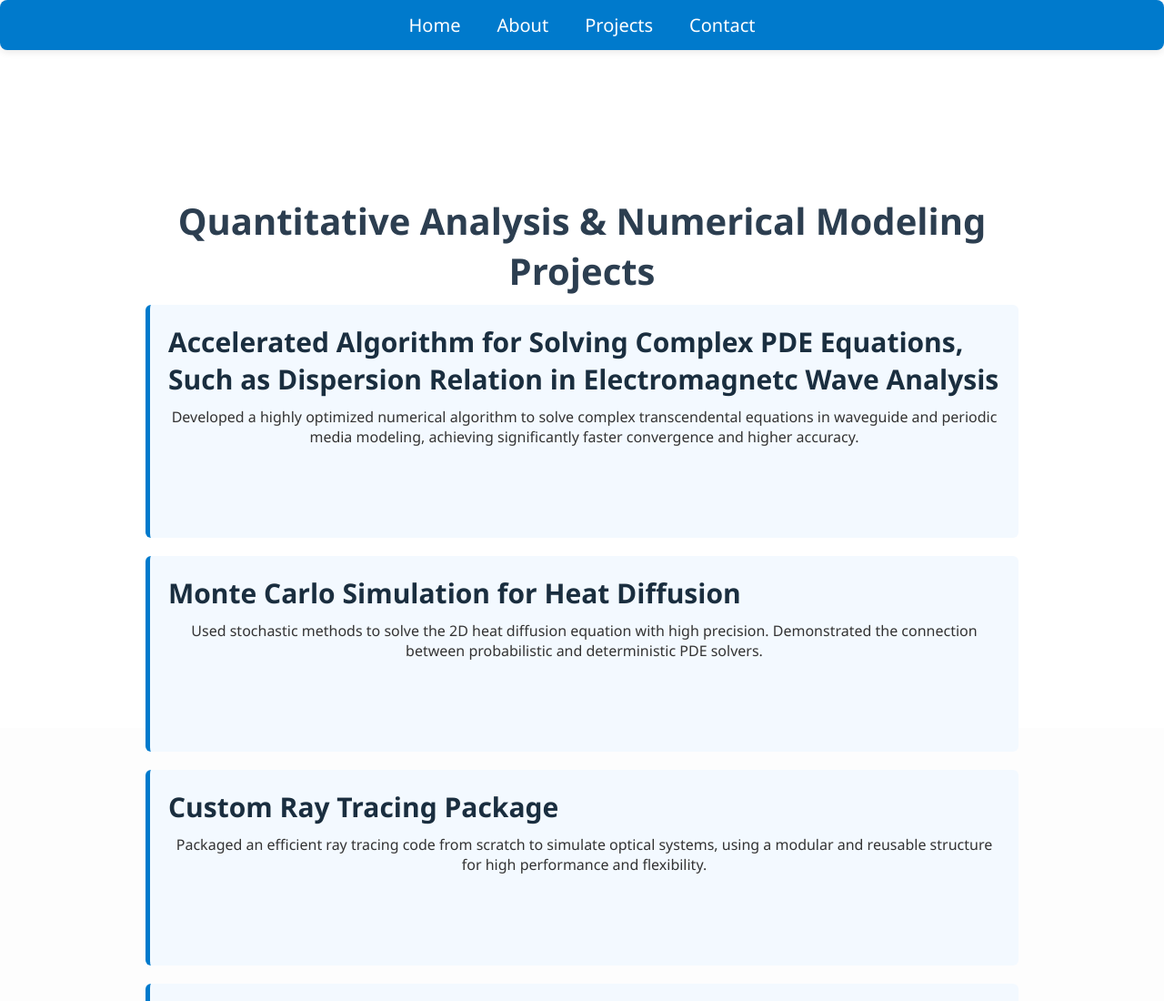
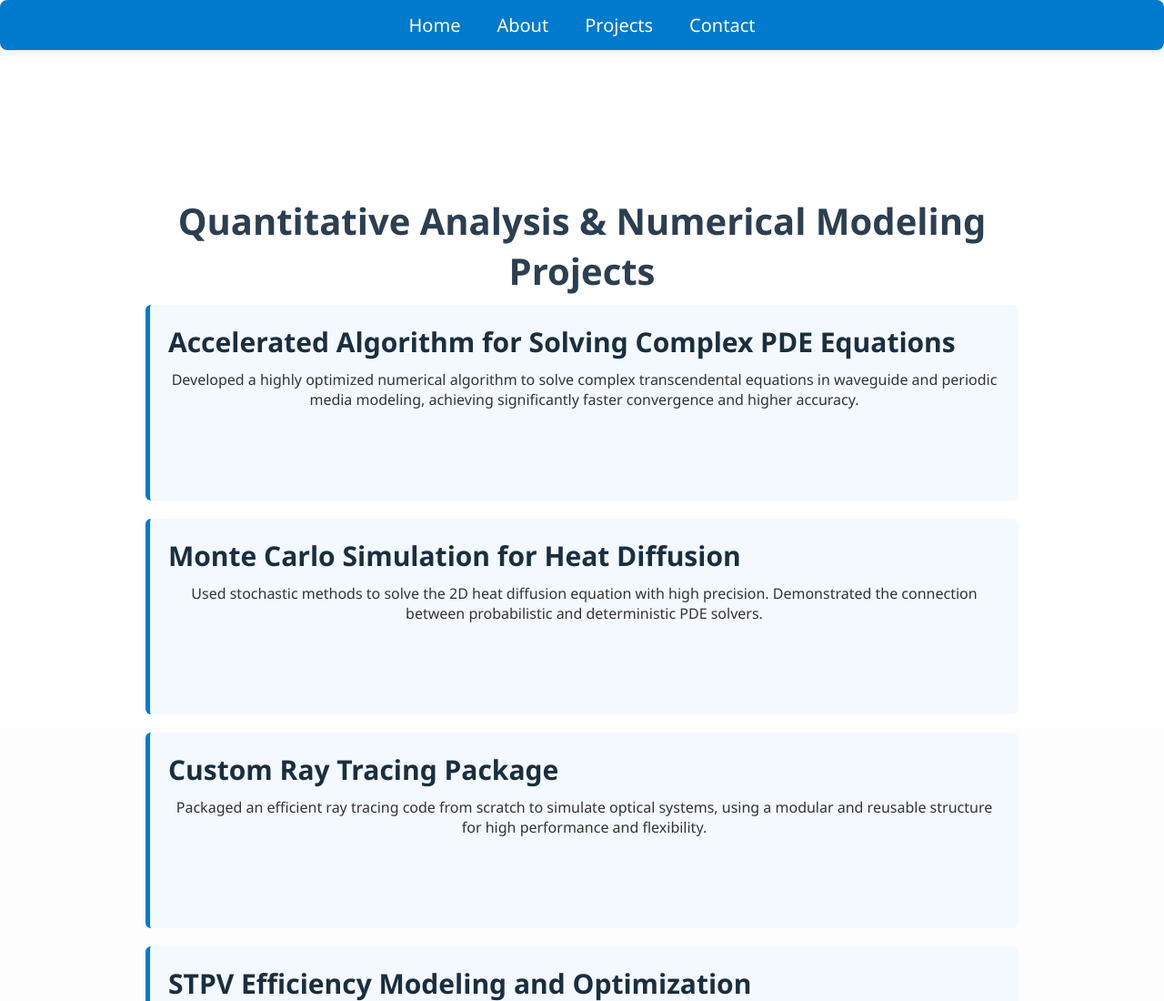
Before and after one commit to sina-jafari/qa, a plain HTML site: page index.html in a window 1280 px wide. Shown: the top 1100 px of the page at 91% size. Drawn offline with Linux system fonts and the light colour scheme.

Commit message:
Update index.html

```diff
--- a/index.html
+++ b/index.html
@@ -170,7 +170,7 @@
     <h1>Quantitative Analysis & Numerical Modeling Projects</h1>
 
     <div class="project">
-      <h2>Accelerated Algorithm for Solving Complex PDE Equations, Such as Dispersion Relation in Electromagnetc Wave Analysis</h2>
+      <h2>Accelerated Algorithm for Solving Complex PDE Equations</h2>
       <p>Developed a highly optimized numerical algorithm to solve complex transcendental equations in waveguide and periodic media modeling, achieving significantly faster convergence and higher accuracy.</p>
     </div>
 
```
